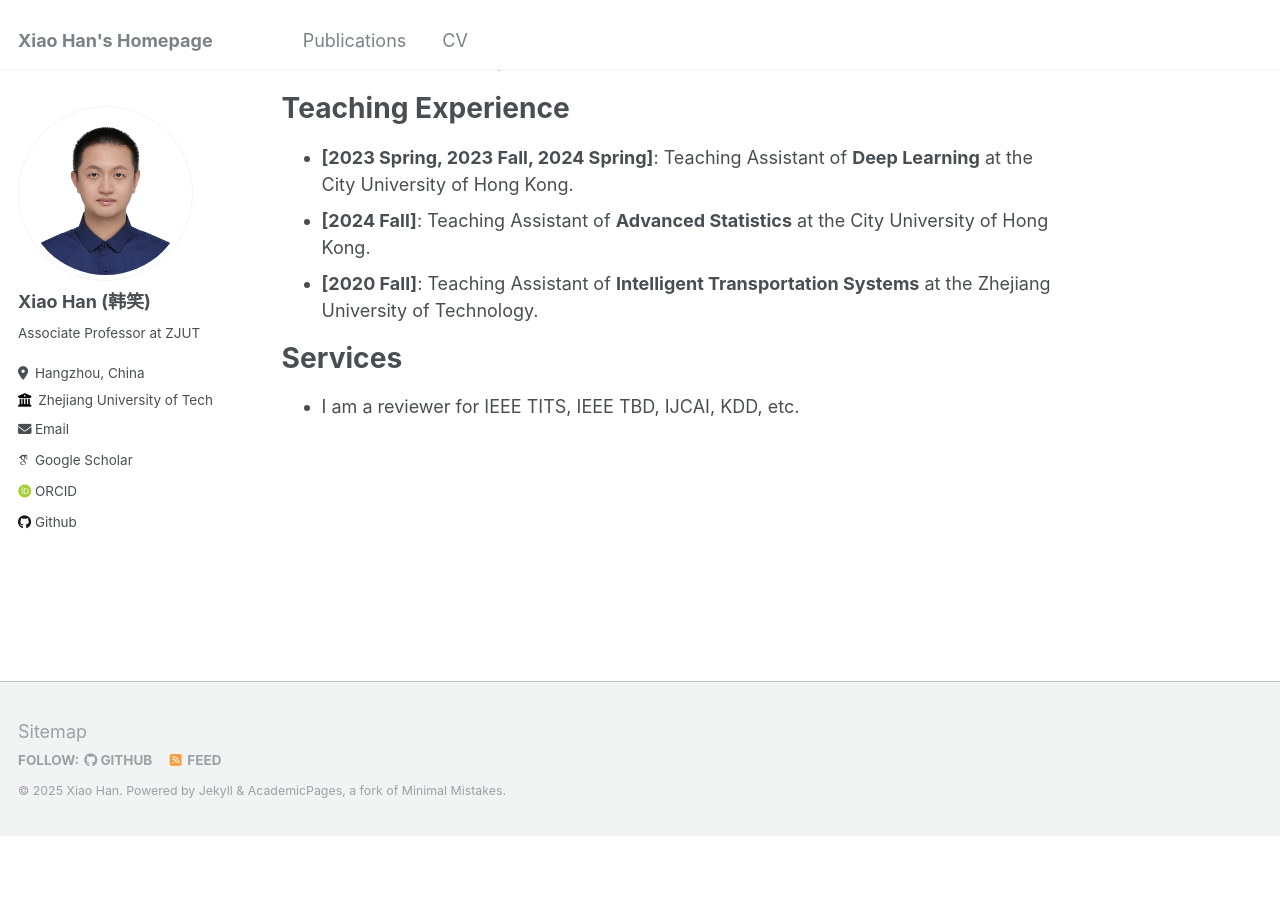
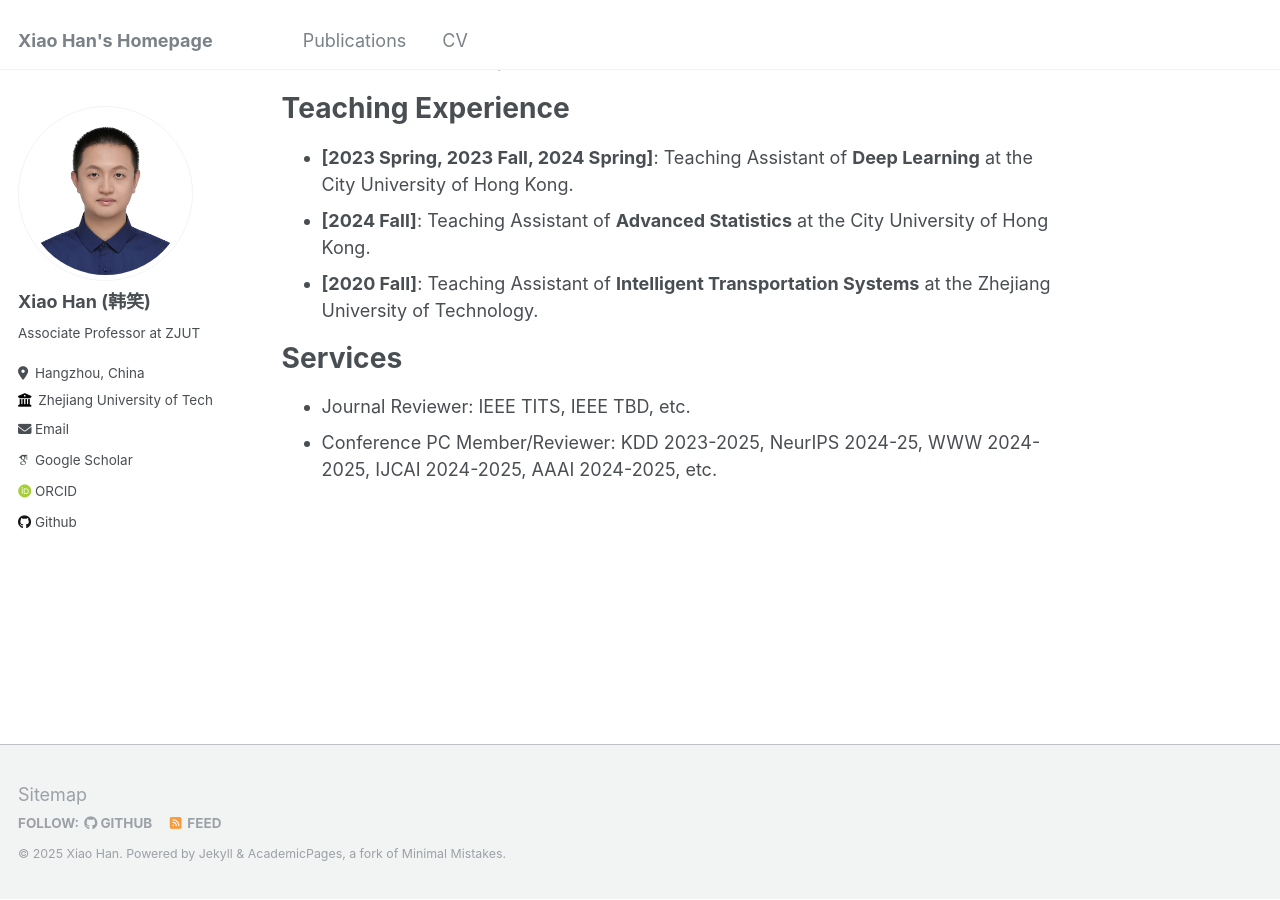
Before and after one commit to hahahenha/hahahenha.github.io, a Jekyll site: the page built from _pages/about.md, in a window 1280 px wide and 900 px high, scrolled down 2076 px. Built offline with Jekyll 4.4.1, drawn with Linux system fonts in a browser that asks for light colours; some web fonts are replaced; before the commit the page ends 2913 px from its top, so only the background shows below that.

Commit message:
Update about.md

```diff
--- a/_pages/about.md
+++ b/_pages/about.md
@@ -257,7 +257,10 @@ If you are interested in collaborating with me or want to have a chat, always fe
 <div>
   <ul>
     <li>
-      I am a reviewer for IEEE TITS, IEEE TBD, IJCAI, KDD, etc.
-      </li>
+      Journal Reviewer: IEEE TITS, IEEE TBD, etc.
+    </li>
+    <li>
+      Conference PC Member/Reviewer: KDD 2023-2025, NeurIPS 2024-25, WWW 2024-2025, IJCAI 2024-2025, AAAI 2024-2025, etc.
+    </li>
   </ul>
 </div>
```
